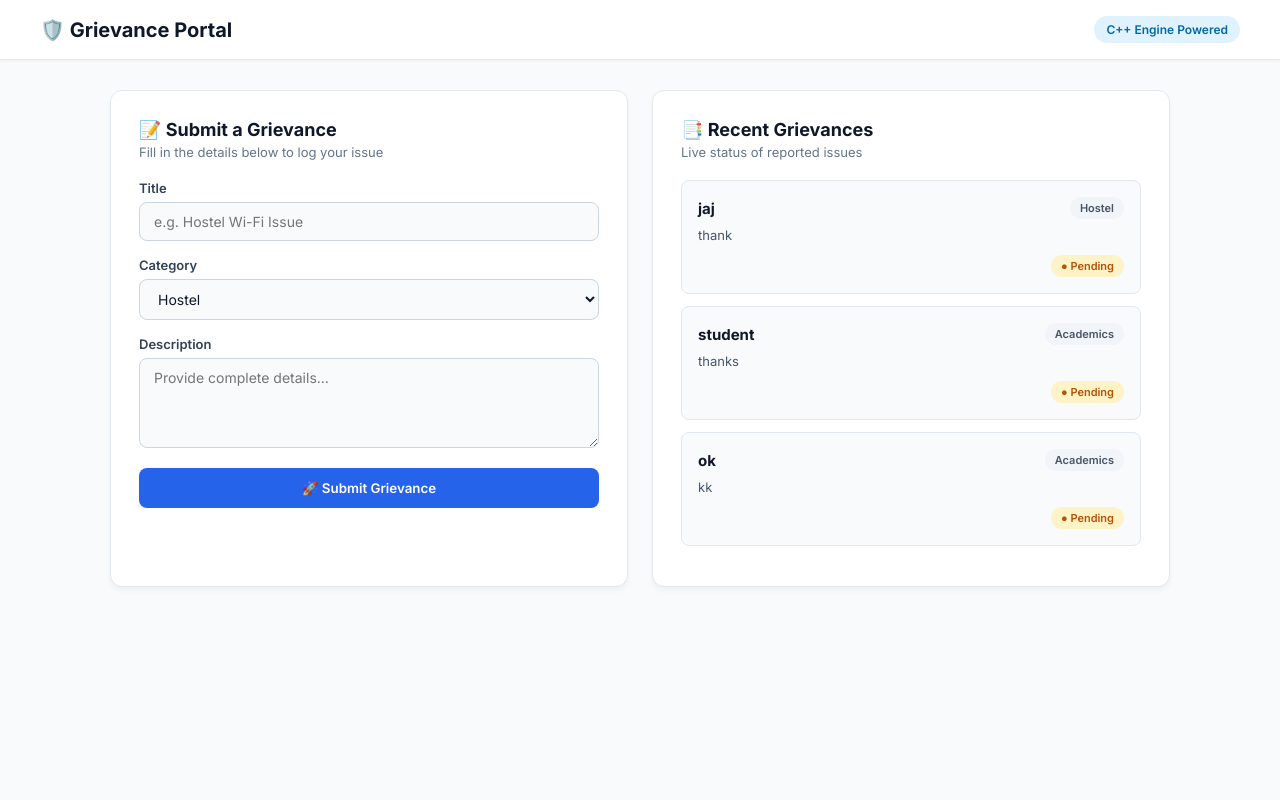
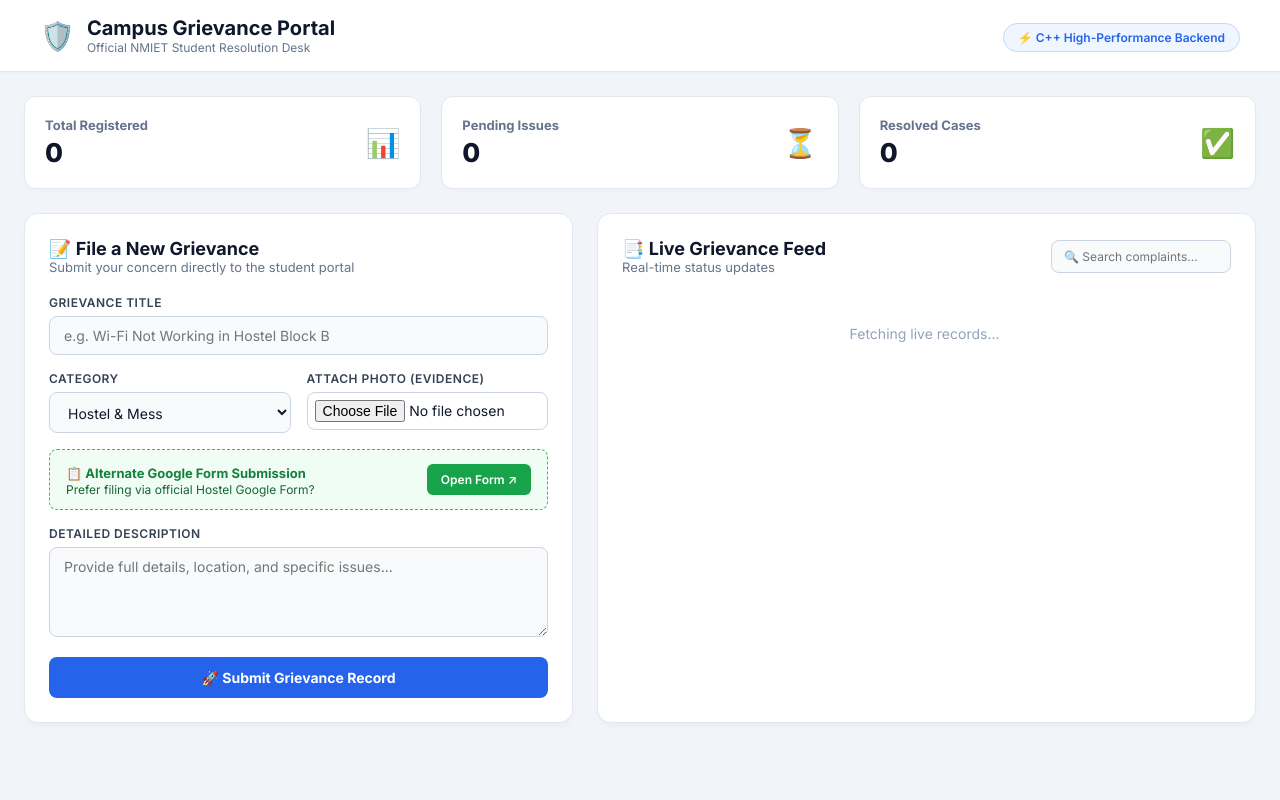
Before and after one commit to Krishna8945/Complaint-Grievance-Management-portal, a Flask app: page / in a window 1280 px wide. Run offline with Flask 3, Linux system fonts and the light colour scheme.

Commit message:
final app.py,main.cpp,css,js and html updated sussefully

```diff
--- a/app.py
+++ b/app.py
@@ -1,10 +1,16 @@
 import os
 import subprocess
 from flask import Flask, render_template, request, jsonify
+from werkzeug.utils import secure_filename
 
 app = Flask(__name__)
 
-# System OS Check (Windows vs Linux)
+# Upload Folder Setup
+UPLOAD_FOLDER = os.path.join('static', 'uploads')
+os.makedirs(UPLOAD_FOLDER, exist_ok=True)
+app.config['UPLOAD_FOLDER'] = UPLOAD_FOLDER
+
+# OS Execution Logic (Windows vs Linux)
 exe_name = 'main.exe' if os.name == 'nt' else './main'
 exe_path = os.path.join(os.path.dirname(os.path.abspath(__file__)), exe_name)
 
@@ -18,17 +24,26 @@
     category = request.form.get('category')
     description = request.form.get('description')
 
+    # Handle Image Upload
+    image_file = request.files.get('image')
+    image_name = ""
+    if image_file and image_file.filename != '':
+        image_name = secure_filename(image_file.filename)
+        # Avoid file overwrite by timestamping if needed
+        image_path = os.path.join(app.config['UPLOAD_FOLDER'], image_name)
+        image_file.save(image_path)
+
     if not title or not category or not description:
         return jsonify({'status': 'error', 'message': 'All fields are required!'})
 
     try:
-        # C++ Binary Call with Default Status "Pending"
+        # Call C++ Binary via Subprocess
         result = subprocess.run(
-            [exe_path, title, category, description, "Pending"],
+            [exe_path, title, category, description, "Pending", image_name],
             capture_output=True,
             text=True
         )
-        return jsonify({'status': 'success', 'message': 'Complaint submitted successfully!'})
+        return jsonify({'status': 'success', 'message': 'Grievance submitted successfully!'})
     except Exception as e:
         return jsonify({'status': 'error', 'message': str(e)})
 
@@ -36,42 +51,47 @@
 def get_complaints():
     complaints = []
     if os.path.exists('complaints.txt'):
-        with open('complaints.txt', 'r') as file:
-            for line in file:
+        with open('complaints.txt', 'r', encoding='utf-8') as file:
+            for idx, line in enumerate(file):
                 parts = line.strip().split(' | ')
                 if len(parts) >= 3:
                     complaints.append({
+                        'id': idx,
                         'title': parts[0],
                         'category': parts[1],
                         'description': parts[2],
-                        'status': parts[3] if len(parts) >= 4 else 'Pending'
+                        'status': parts[3] if len(parts) >= 4 else 'Pending',
+                        'image': parts[4] if len(parts) >= 5 else ''
                     })
     return jsonify(complaints)
 
-# New Route: To Update Status (Admin Control)
 @app.route('/update_status', methods=['POST'])
 def update_status():
-    index = int(request.form.get('index'))
-    new_status = request.form.get('status') # 'Pending', 'In Progress', 'Resolved'
+    index = request.form.get('index')
+    new_status = request.form.get('status')
 
+    if index is None or not new_status:
+        return jsonify({'status': 'error', 'message': 'Invalid parameters'})
+
+    index = int(index)
     if not os.path.exists('complaints.txt'):
-        return jsonify({'status': 'error', 'message': 'No complaints found'})
+        return jsonify({'status': 'error', 'message': 'No complaints record found'})
 
     lines = []
-    with open('complaints.txt', 'r') as file:
+    with open('complaints.txt', 'r', encoding='utf-8') as file:
         lines = file.readlines()
 
     if 0 <= index < len(lines):
         parts = lines[index].strip().split(' | ')
         if len(parts) >= 3:
-            # Update or attach new status
-            lines[index] = f"{parts[0]} | {parts[1]} | {parts[2]} | {new_status}\n"
+            img = parts[4] if len(parts) >= 5 else ""
+            lines[index] = f"{parts[0]} | {parts[1]} | {parts[2]} | {new_status} | {img}\n"
 
-            with open('complaints.txt', 'w') as file:
+            with open('complaints.txt', 'w', encoding='utf-8') as file:
                 file.writelines(lines)
-            return jsonify({'status': 'success', 'message': 'Status updated!'})
+            return jsonify({'status': 'success', 'message': 'Status updated successfully!'})
 
-    return jsonify({'status': 'error', 'message': 'Invalid Index'})
+    return jsonify({'status': 'error', 'message': 'Complaint not found'})
 
 if __name__ == '__main__':
     app.run(debug=True)
--- a/static/script.js
+++ b/static/script.js
@@ -1,41 +1,125 @@
-document.getElementById('complaintForm').addEventListener('submit', async function(e) {
+let allComplaints = [];
+
+// Google Form Links Mapping
+const formLinks = {
+    'Hostel': { url: 'https://docs.google.com/forms/u/0/', label: 'Hostel & Mess Google Form' },
+    'Academics': { url: 'https://docs.google.com/forms/u/0/', label: 'Academic Grievance Form' },
+    'Infrastructure': { url: 'https://docs.google.com/forms/u/0/', label: 'Campus Infrastructure Form' },
+    'Other': { url: 'https://forms.google.com', label: 'General Google Form' }
+};
+
+function handleCategoryChange() {
+    const cat = document.getElementById('category').value;
+    const btn = document.getElementById('gformBtn');
+    const desc = document.getElementById('gformDesc');
+
+    const info = formLinks[cat] || formLinks['Other'];
+    btn.href = info.url;
+    desc.innerText = `Prefer filing via official ${info.label}?`;
+}
+
+async function loadComplaints() {
+    try {
+        const res = await fetch('/get_complaints');
+        allComplaints = await res.json();
+        updateStats(allComplaints);
+        renderFeed(allComplaints);
+    } catch (err) {
+        console.error("Error loading complaints:", err);
+    }
+}
+
+function updateStats(data) {
+    document.getElementById('totalCount').innerText = data.length;
+    const pending = data.filter(c => (c.status || 'Pending') === 'Pending' || c.status === 'In Progress').length;
+    const resolved = data.filter(c => c.status === 'Resolved').length;
+
+    document.getElementById('pendingCount').innerText = pending;
+    document.getElementById('resolvedCount').innerText = resolved;
+}
+
+function renderFeed(data) {
+    const list = document.getElementById('complaintsList');
+    list.innerHTML = '';
+
+    if (data.length === 0) {
+        list.innerHTML = '<div class="empty-feed">📭 No grievances reported yet.</div>';
+        return;
+    }
+
+    // Display newest first
+    [...data].reverse().forEach(item => {
+        const status = item.status || 'Pending';
+        const statusClass = status.toLowerCase().replace(' ', '-');
+        const imgHtml = item.image ? `<div class="img-wrapper"><img src="/static/uploads/${item.image}" alt="Attachment" onclick="window.open(this.src)"></div>` : '';
+
+        const div = document.createElement('div');
+        div.className = 'feed-item';
+        div.innerHTML = `
+            <div class="item-top">
+                <h4 class="item-title">${item.title}</h4>
+                <span class="cat-pill">${item.category}</span>
+            </div>
+            <p class="item-desc">${item.description}</p>
+            ${imgHtml}
+            <div class="item-bottom">
+                <span class="status-badge ${statusClass}">● ${status}</span>
+                <div class="admin-actions">
+                    <select onchange="changeStatus(${item.id}, this.value)" class="status-select">
+                        <option value="" disabled selected>Update Status</option>
+                        <option value="Pending">Set Pending</option>
+                        <option value="In Progress">Set In Progress</option>
+                        <option value="Resolved">Set Resolved</option>
+                    </select>
+                </div>
+            </div>
+        `;
+        list.appendChild(div);
+    });
+}
+
+function filterFeed() {
+    const query = document.getElementById('searchInput').value.toLowerCase();
+    const filtered = allComplaints.filter(c =>
+        c.title.toLowerCase().includes(query) ||
+        c.description.toLowerCase().includes(query) ||
+        c.category.toLowerCase().includes(query)
+    );
+    renderFeed(filtered);
+}
+
+async function changeStatus(index, newStatus) {
+    const formData = new FormData();
+    formData.append('index', index);
+    formData.append('status', newStatus);
+
+    const res = await fetch('/update_status', { method: 'POST', body: formData });
+    const result = await res.json();
+    if (result.status === 'success') {
+        loadComplaints();
+    } else {
+        alert('Failed to update status');
+    }
+}
+
+document.getElementById('grievanceForm').addEventListener('submit', async (e) => {
     e.preventDefault();
+    const formData = new FormData(e.target);
 
-    const formData = new FormData(this);
-
-    const response = await fetch('/submit', {
-        method: 'POST',
-        body: formData
-    });
-
-    const result = await response.json();
-    alert(result.message);
+    const res = await fetch('/submit', { method: 'POST', body: formData });
+    const result = await res.json();
 
     if (result.status === 'success') {
-        this.reset();
+        alert('Grievance Submitted Successfully!');
+        document.getElementById('grievanceForm').reset();
+        handleCategoryChange();
         loadComplaints();
+    } else {
+        alert('Error: ' + result.message);
     }
 });
 
-async function loadComplaints() {
-    const response = await fetch('/get_complaints');
-    const complaints = await response.json();
-
-    const listDiv = document.getElementById('complaintList');
-    listDiv.innerHTML = '';
-
-    complaints.forEach(item => {
-        const card = document.createElement('div');
-        card.className = 'complaint-card';
-        card.innerHTML = `
-            <div class="complaint-header">
-                <span class="complaint-title">${item.title}</span>
-                <span class="category-badge">${item.category}</span>
-            </div>
-            <p class="complaint-desc">${item.description}</p>
-        `;
-        listDiv.appendChild(card);
-    });
-}
-
-loadComplaints();
+// Initial Load
+document.addEventListener('DOMContentLoaded', () => {
+    handleCategoryChange();
+    loadComplaints();
--- a/static/style.css
+++ b/static/style.css
@@ -2,15 +2,16 @@
     margin: 0;
     padding: 0;
     box-sizing: border-box;
-    font-family: 'Inter', sans-serif;
+    font-family: 'Inter', system-ui, -apple-system, sans-serif;
 }
 
 body {
-    background-color: #f8fafc;
-    color: #1e293b;
-    padding-bottom: 40px;
+    background-color: #f1f5f9;
+    color: #0f172a;
+    min-height: 100vh;
 }
 
+/* Navbar */
 .navbar {
     background: #ffffff;
     padding: 16px 40px;
@@ -18,62 +19,139 @@
     justify-content: space-between;
     align-items: center;
     border-bottom: 1px solid #e2e8f0;
-    box-shadow: 0 1px 3px rgba(0, 0, 0, 0.05);
+    box-shadow: 0 1px 2px rgba(0,0,0,0.03);
 }
 
-.navbar h2 {
+.nav-brand {
+    display: flex;
+    align-items: center;
+    gap: 12px;
+}
+
+.logo-icon {
+    font-size: 28px;
+}
+
+.navbar h1 {
     font-size: 20px;
+    font-weight: 700;
     color: #0f172a;
 }
 
-.engine-tag {
-    background: #e0f2fe;
-    color: #0369a1;
+.tagline {
     font-size: 12px;
-    padding: 6px 12px;
-    border-radius: 20px;
-    font-weight: 600;
+    color: #64748b;
 }
 
-.container {
-    max-width: 1100px;
-    margin: 30px auto;
+.engine-badge {
+    background: #eff6ff;
+    color: #2563eb;
+    border: 1px solid #bfdbfe;
+    font-size: 12px;
+    font-weight: 600;
+    padding: 6px 14px;
+    border-radius: 20px;
+}
+
+/* Dashboard Layout */
+.dashboard-container {
+    max-width: 1280px;
+    margin: 24px auto;
+    padding: 0 24px;
+}
+
+/* Stats Section */
+.stats-grid {
     display: grid;
-    grid-template-columns: 1fr 1fr;
+    grid-template-columns: repeat(3, 1fr);
+    gap: 20px;
+    margin-bottom: 24px;
+}
+
+.stat-card {
+    background: #ffffff;
+    padding: 20px;
+    border-radius: 12px;
+    border: 1px solid #e2e8f0;
+    display: flex;
+    justify-content: space-between;
+    align-items: center;
+    box-shadow: 0 2px 4px rgba(0,0,0,0.02);
+}
+
+.stat-info h4 {
+    font-size: 13px;
+    color: #64748b;
+    margin-bottom: 4px;
+}
+
+.stat-info p {
+    font-size: 26px;
+    font-weight: 800;
+    color: #0f172a;
+}
+
+.stat-icon {
+    font-size: 28px;
+}
+
+/* Main Grid */
+.main-grid {
+    display: grid;
+    grid-template-columns: 1fr 1.2fr;
     gap: 24px;
-    padding: 0 20px;
 }
 
 .card {
     background: #ffffff;
-    padding: 28px;
-    border-radius: 12px;
+    border-radius: 14px;
     border: 1px solid #e2e8f0;
-    box-shadow: 0 4px 6px -1px rgba(0, 0, 0, 0.05);
+    padding: 24px;
+    box-shadow: 0 4px 6px -1px rgba(0, 0, 0, 0.03);
 }
 
-.card h3 {
-    font-size: 18px;
-    color: #0f172a;
-    margin-bottom: 4px;
-}
-
-.subtitle {
-    font-size: 13px;
-    color: #64748b;
+.card-header {
     margin-bottom: 20px;
 }
 
+.card-header h3 {
+    font-size: 18px;
+    font-weight: 700;
+    color: #0f172a;
+}
+
+.card-header p {
+    font-size: 13px;
+    color: #64748b;
+}
+
+.flex-header {
+    display: flex;
+    justify-content: space-between;
+    align-items: center;
+    flex-wrap: wrap;
+    gap: 12px;
+}
+
+/* Form Styles */
 .form-group {
     margin-bottom: 16px;
 }
 
-.form-group label {
+.form-row {
+    display: grid;
+    grid-template-columns: 1fr 1fr;
+    gap: 16px;
+}
+
+label {
     display: block;
-    font-size: 13px;
+    font-size: 12px;
     font-weight: 600;
     color: #334155;
     margin-bottom: 6px;
+    text-transform: uppercase;
+    letter-spacing: 0.5px;
 }
 
 input, select, textarea {
@@ -94,63 +172,138 @@
     box-shadow: 0 0 0 3px rgba(37, 99, 235, 0.1);
 }
 
-.btn {
+.file-input {
+    padding: 7px;
+    background: #ffffff;
+}
+
+/* Google Form Box */
+.gform-card {
+    background: #f0fdf4;
+    border: 1px dashed #22c55e;
+    padding: 12px 16px;
+    border-radius: 8px;
+    display: flex;
+    justify-content: space-between;
+    align-items: center;
+    margin-bottom: 16px;
+}
+
+.gform-text strong {
+    font-size: 13px;
+    color: #15803d;
+}
+
+.gform-text p {
+    font-size: 12px;
+    color: #166534;
+}
+
+.gform-btn {
+    background: #16a34a;
+    color: #ffffff;
+    text-decoration: none;
+    font-size: 12px;
+    font-weight: 600;
+    padding: 8px 14px;
+    border-radius: 6px;
+    transition: 0.2s;
+}
+
+.gform-btn:hover {
+    background: #15803d;
+}
+
+.submit-btn {
     width: 100%;
     padding: 12px;
     background: #2563eb;
-    color: white;
+    color: #ffffff;
     border: none;
     border-radius: 8px;
-    font-weight: 600;
+    font-size: 14px;
+    font-weight: 700;
     cursor: pointer;
     transition: 0.2s;
 }
 
-.btn:hover {
+.submit-btn:hover {
     background: #1d4ed8;
 }
 
-.complaint-item {
+/* Filter */
+#searchInput {
+    padding: 8px 12px;
+    font-size: 12px;
+    width: 180px;
+}
+
+/* Feed List */
+.feed-list {
+    max-height: 520px;
+    overflow-y: auto;
+    padding-right: 4px;
+}
+
+.feed-item {
     background: #f8fafc;
+    border: 1px solid #e2e8f0;
     padding: 16px;
-    border-radius: 8px;
-    border: 1px solid #e2e8f0;
+    border-radius: 10px;
     margin-bottom: 12px;
 }
 
-.item-header {
+.item-top {
     display: flex;
     justify-content: space-between;
     align-items: center;
-    margin-bottom: 8px;
+    margin-bottom: 6px;
 }
 
-.item-header h4 {
+.item-title {
     font-size: 15px;
+    font-weight: 600;
     color: #0f172a;
 }
 
-.desc {
-    font-size: 13px;
+.cat-pill {
+    background: #e2e8f0;
     color: #475569;
-    margin-bottom: 12px;
-}
-
-.item-footer {
-    display: flex;
-    justify-content: flex-end;
-}
-
-.badge {
     font-size: 11px;
     font-weight: 600;
-    padding: 4px 10px;
+    padding: 3px 8px;
     border-radius: 12px;
 }
 
-.category-badge {
-    background: #f1f5f9;
+.item-desc {
+    font-size: 13px;
     color: #475569;
+    margin-bottom: 10px;
+    line-height: 1.4;
+}
+
+.img-wrapper img {
+    max-width: 100%;
+    max-height: 180px;
+    border-radius: 6px;
+    margin-bottom: 10px;
+    border: 1px solid #cbd5e1;
+    cursor: pointer;
+}
+
+.item-bottom {
+    display: flex;
+    justify-content: space-between;
+    align-items: center;
+    padding-top: 8px;
+    border-top: 1px solid #f1f5f9;
+}
+
+.status-badge {
+    font-size: 11px;
+    font-weight: 700;
+    padding: 4px 10px;
+    border-radius: 12px;
 }
 
 .status-badge.pending {
@@ -158,8 +311,31 @@
     color: #b45309;
 }
 
-@media (max-width: 768px) {
-    .container {
+.status-badge.in-progress {
+    background: #dbeafe;
+    color: #1d4ed8;
+}
+
+.status-badge.resolved {
+    background: #dcfce7;
+    color: #15803d;
+}
+
+.status-select {
+    font-size: 11px;
+    padding: 4px 6px;
+    width: auto;
+}
+
+.empty-feed, .loading-text {
+    text-align: center;
+    padding: 30px;
+    color: #94a3b8;
+    font-size: 14px;
+}
+
+@media (max-width: 900px) {
+    .main-grid, .stats-grid {
         grid-template-columns: 1fr;
     }
 }
--- a/templates/index.html
+++ b/templates/index.html
@@ -3,113 +3,123 @@
 <head>
     <meta charset="UTF-8">
     <meta name="viewport" content="width=device-width, initial-scale=1.0">
-    <title>Grievance Management Portal</title>
+    <title>Campus Grievance & Resolution Portal</title>
+    <!-- CSS File Link -->
     <link rel="stylesheet" href="{{ url_for('static', filename='style.css') }}">
-    <link href="https://fonts.googleapis.com/css2?family=Inter:wght@400;500;600;700&display=swap" rel="stylesheet">
+    <link href="https://fonts.googleapis.com/css2?family=Inter:wght@400;500;600;700;800&display=swap" rel="stylesheet">
 </head>
 <body>
-    <div class="navbar">
-        <h2>🛡️ Grievance Portal</h2>
-        <span class="engine-tag">C++ Engine Powered</span>
+    <!-- Navbar -->
+    <header class="navbar">
+        <div class="nav-brand">
+            <span class="logo-icon">🛡️</span>
+            <div>
+                <h1>Campus Grievance Portal</h1>
+                <p class="tagline">Official NMIET Student Resolution Desk</p>
+            </div>
+        </div>
+        <div class="nav-actions">
+            <span class="engine-badge">⚡ C++ High-Performance Backend</span>
+        </div>
+    </header>
+
+    <main class="dashboard-container">
+        <!-- Top Stats Banner -->
+        <section class="stats-grid">
+            <div class="stat-card blue">
+                <div class="stat-info">
+                    <h4>Total Registered</h4>
+                    <p id="totalCount">0</p>
+                </div>
+                <span class="stat-icon">📊</span>
+            </div>
+            <div class="stat-card yellow">
+                <div class="stat-info">
+                    <h4>Pending Issues</h4>
+                    <p id="pendingCount">0</p>
+                </div>
+                <span class="stat-icon">⏳</span>
+            </div>
+            <div class="stat-card green">
+                <div class="stat-info">
+                    <h4>Resolved Cases</h4>
+                    <p id="resolvedCount">0</p>
+                </div>
+                <span class="stat-icon">✅</span>
+            </div>
+        </section>
+
+        <!-- Main Content Area -->
+        <div class="main-grid">
+            <!-- Left Panel: Submission Form -->
+            <section class="card form-card">
+                <div class="card-header">
+                    <h3>📝 File a New Grievance</h3>
+                    <p>Submit your concern directly to the student portal</p>
                 </div>
 
-    <div class="container">
-        <!-- Submit Complaint Card -->
-        <div class="card">
-            <h3>📝 Submit a Grievance</h3>
-            <p class="subtitle">Fill in the details below to log your issue</p>
-
-            <form id="grievanceForm">
+                <form id="grievanceForm" enctype="multipart/form-data">
                     <div class="form-group">
-                    <label>Title</label>
-                    <input type="text" id="title" placeholder="e.g. Hostel Wi-Fi Issue" required>
+                        <label>Grievance Title</label>
+                        <input type="text" name="title" id="title" placeholder="e.g. Wi-Fi Not Working in Hostel Block B" required>
                     </div>
 
+                    <div class="form-row">
                         <div class="form-group">
                             <label>Category</label>
-                    <select id="category" required>
-                        <option value="Hostel">Hostel</option>
-                        <option value="Academics">Academics</option>
-                        <option value="Infrastructure">Infrastructure</option>
-                        <option value="Other">Other</option>
+                            <select name="category" id="category" onchange="handleCategoryChange()" required>
+                                <option value="Hostel">Hostel & Mess</option>
+                                <option value="Academics">Academics & Exams</option>
+                                <option value="Infrastructure">Infrastructure & Labs</option>
+                                <option value="Other">Other Issues</option>
                             </select>
                         </div>
 
                         <div class="form-group">
-                    <label>Description</label>
-                    <textarea id="description" rows="4" placeholder="Provide complete details..." required></textarea>
-                </div>
-
-                <button type="submit" class="btn">🚀 Submit Grievance</button>
-            </form>
-        </div>
-
-        <!-- Complaints List Card -->
-        <div class="card">
-            <h3>📑 Recent Grievances</h3>
-            <p class="subtitle">Live status of reported issues</p>
-            <div id="complaintsList" class="complaints-container">
-                <p>Loading grievances...</p>
-            </div>
+                            <label>Attach Photo (Evidence)</label>
+                            <input type="file" name="image" id="image" accept="image/*" class="file-input">
                         </div>
                     </div>
 
-    <script>
-        // Fetch and display complaints
-        async function loadComplaints() {
-            try {
-                const res = await fetch('/get_complaints');
-                const data = await res.json();
-                const list = document.getElementById('complaintsList');
-                list.innerHTML = '';
+                    <!-- Dynamic Google Form Redirect Box -->
+                    <div id="gformBox" class="gform-card">
+                        <div class="gform-text">
+                            <strong>📋 Alternate Google Form Submission</strong>
+                            <p id="gformDesc">Prefer filing via official Hostel Google Form?</p>
+                        </div>
+                        <a id="gformBtn" href="https://forms.google.com" target="_blank" class="gform-btn">Open Form ↗</a>
+                    </div>
 
-                if (data.length === 0) {
-                    list.innerHTML = '<p class="empty-msg">No grievances submitted yet.</p>';
-                    return;
-                }
+                    <div class="form-group">
+                        <label>Detailed Description</label>
+                        <textarea name="description" id="description" rows="4" placeholder="Provide full details, location, and specific issues..." required></textarea>
+                    </div>
 
-                data.reverse().forEach(item => {
-                    const statusClass = (item.status || 'Pending').toLowerCase().replace(' ', '-');
-                    const div = document.createElement('div');
-                    div.className = 'complaint-item';
-                    div.innerHTML = `
-                        <div class="item-header">
-                            <h4>${item.title}</h4>
-                            <span class="badge category-badge">${item.category}</span>
+                    <button type="submit" class="submit-btn">🚀 Submit Grievance Record</button>
+                </form>
+            </section>
+
+            <!-- Right Panel: Grievances Live Feed -->
+            <section class="card feed-card">
+                <div class="card-header flex-header">
+                    <div>
+                        <h3>📑 Live Grievance Feed</h3>
+                        <p>Real-time status updates</p>
                     </div>
-                        <p class="desc">${item.description}</p>
-                        <div class="item-footer">
-                            <span class="badge status-badge ${statusClass}">● ${item.status || 'Pending'}</span>
+                    <!-- Search & Filter Control -->
+                    <div class="filter-controls">
+                        <input type="text" id="searchInput" onkeyup="filterFeed()" placeholder="🔍 Search complaints...">
                     </div>
-                    `;
-                    list.appendChild(div);
-                });
-            } catch (err) {
-                console.error("Error loading complaints:", err);
-            }
-        }
+                </div>
 
-        // Form Submit
-        document.getElementById('grievanceForm').addEventListener('submit', async (e) => {
-            e.preventDefault();
-            const formData = new FormData();
-            formData.append('title', document.getElementById('title').value);
-            formData.append('category', document.getElementById('category').value);
-            formData.append('description', document.getElementById('description').value);
+                <div id="complaintsList" class="feed-list">
+                    <p class="loading-text">Fetching live records...</p>
+                </div>
+            </section>
+        </div>
+    </main>
 
-            const res = await fetch('/submit', { method: 'POST', body: formData });
-            const result = await res.json();
-
-            if (result.status === 'success') {
-                alert('Grievance Submitted Successfully!');
-                document.getElementById('grievanceForm').reset();
-                loadComplaints();
-            } else {
-                alert('Error: ' + result.message);
-            }
-        });
-
-        loadComplaints();
-    </script>
+    <!-- JS File Link -->
+    <script src="{{ url_for('static', filename='script.js') }}"></script>
 </body>
 </html>
```
Also changed, not shown: 1 other file. Lines whose indentation alone changed are shown as unchanged.
